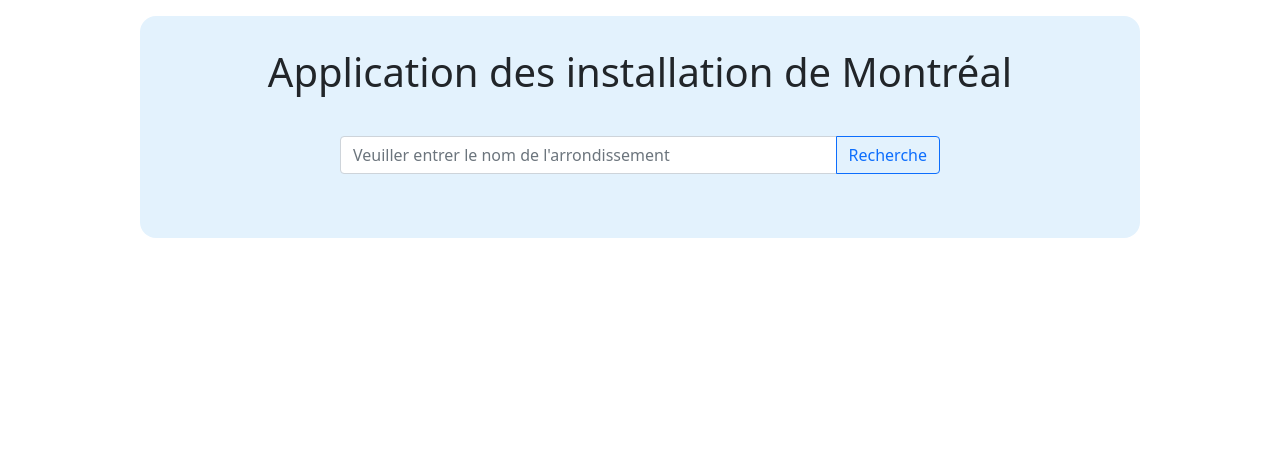
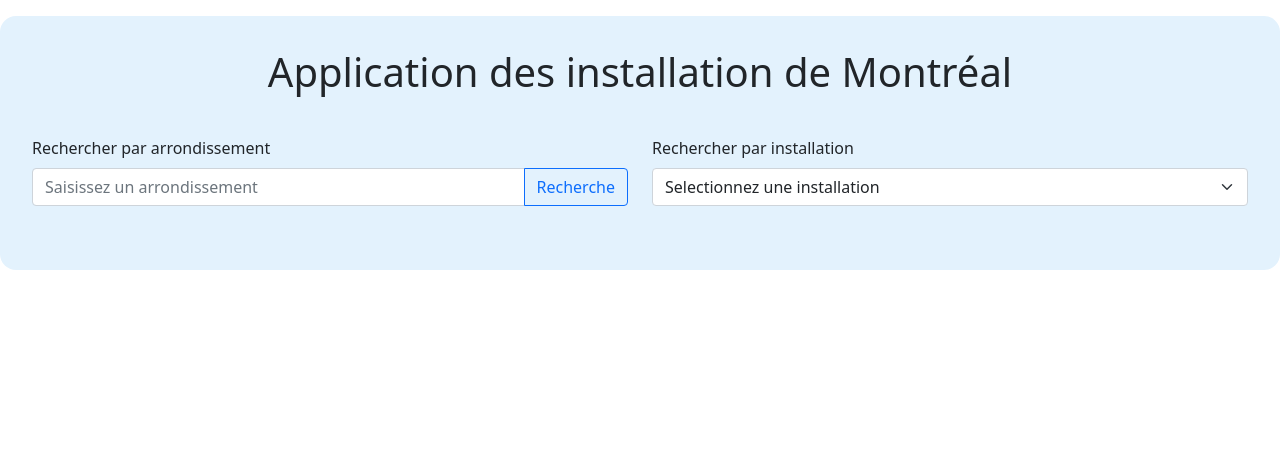
Before and after one commit to fethiuqam/INF5190-projet-session, a Flask app: page / in a window 1280 px wide. Shown: the top 469 px of the page. Run offline with Flask 2, Linux system fonts and the light colour scheme; data that the repository does not hold is empty; parts of the project's set-up code (start-up, migrations or seed data) failed here and were passed over; some libraries are stand-ins or nearby versions.

Commit message:
implementation de la fonctionnalité A6

```diff
--- a/app.py
+++ b/app.py
@@ -37,29 +37,33 @@
 @app.route('/api/installations/')
 def installations():
     if request.args.get('arrondissement'):
-        installations = Installation.query.filter(Installation.arrondissement.ilike(f'%{request.args.get("arrondissement")}%'))
-            #filter_by(
-            #arrondissement=request.args.get('arrondissement'))
+        installations = Installation.query.filter(
+            Installation.arrondissement.ilike(
+                f'%{request.args.get("arrondissement")}%')).order_by(
+            Installation.nom).all()
+    elif request.args.get('nom'):
+        installations = Installation.query.filter_by(
+            nom=request.args.get('nom')).order_by(
+            Installation.nom).all()
     else:
-        installations = Installation.query.all()
-    #data = set([installation.nom for installation in installations])
+        installations = Installation.query.order_by(
+            Installation.nom).all()
     data = installations_schema.dump(installations)
     return jsonify(data)
-    #return jsonify(list(data))
 
 
-@app.route('/api/liste_installations/')
+@app.route('/api/liste-installations/')
 def liste_installations():
     installations = db.session.query(Installation).order_by(
         Installation.nom).all()
-    data = installations_schema.dump(installations)
+    data = list(dict.fromkeys([inst.nom for inst in installations]))
     return jsonify(data)
 
 
 @app.route('/api/glissade/<id>', methods=["PUT"])
 @schema.validate(glissade_update_schema)
 def modify_glissade(id):
-    glissade = Glissade.query. get_or_404(id)
+    glissade = Glissade.query.get_or_404(id)
     data = request.get_json()
     new_glissade = Glissade(**data)
     glissade.update(new_glissade)
@@ -69,7 +73,7 @@
 
 @app.route('/api/glissade/<id>', methods=["DELETE"])
 def delete_glissade(id):
-    glissade = Glissade.query. get_or_404(id)
+    glissade = Glissade.query.get_or_404(id)
     db.session.delete(glissade)
     db.session.commit()
     return "", 200
@@ -78,7 +82,7 @@
 @app.route('/api/patinoire/<id>', methods=["PUT"])
 @schema.validate(patinoire_update_schema)
 def modify_patinoire(id):
-    patinoire = Patinoire.query. get_or_404(id)
+    patinoire = Patinoire.query.get_or_404(id)
     data = request.get_json()
     new_patinoire = Patinoire(**data)
     patinoire.update(new_patinoire)
@@ -88,7 +92,7 @@
 
 @app.route('/api/patinoire/<id>', methods=["DELETE"])
 def delete_patinoire(id):
-    patinoire = Patinoire.query. get_or_404(id)
+    patinoire = Patinoire.query.get_or_404(id)
     db.session.delete(patinoire)
     db.session.commit()
     return "", 200
@@ -97,7 +101,7 @@
 @app.route('/api/piscine/<id>', methods=["PUT"])
 @schema.validate(piscine_update_schema)
 def modify_piscine(id):
-    piscine = Piscine.query. get_or_404(id)
+    piscine = Piscine.query.get_or_404(id)
     data = request.get_json()
     new_piscine = Piscine(**data)
     piscine.update(new_piscine)
@@ -107,7 +111,7 @@
 
 @app.route('/api/piscine/<id>', methods=["DELETE"])
 def delete_piscine(id):
-    piscine = Piscine.query. get_or_404(id)
+    piscine = Piscine.query.get_or_404(id)
     db.session.delete(piscine)
     db.session.commit()
     return "", 200
--- a/static/css/style.css
+++ b/static/css/style.css
@@ -5,7 +5,7 @@
 
 .container {
     background-color: #e3f2fd;
-    max-width: 1000px;
+    max-width: 1400px;
     margin-top: 1em;
     margin-bottom: 1em;
     padding: 2em;
@@ -18,7 +18,6 @@
 }
 
 .search-form {
-    max-width: 600px;
     margin: auto;
 }
 
@@ -26,9 +25,10 @@
     margin-bottom: 1em;
 }
 
+
+
 .group {
-    position: relative;
-    padding-bottom: 25px;
+    margin-bottom: 2em;
 }
 
 .error {
@@ -42,3 +42,7 @@
     color: #dc3545;
     margin: 1em 0;
 }
+
+table {
+    background-color: #fff;
+}
--- a/templates/index.html
+++ b/templates/index.html
@@ -14,15 +14,32 @@
 <div id="container" class="container">
 
     <h1>Application des installation de Montréal</h1>
-    <form action="/" method="get" id="rechercheForm" class="search-form">
-        <div class="input-group mb-3">
-            <input type="text" name="search"  id="rechercheInput" class="form-control"
-                   placeholder="Veuiller entrer le nom de l'arrondissement" >
-            <small class="error"></small>
-            <input type="submit" class="btn btn-outline-primary"
-                   value="Recherche">
+
+
+    <div class="row align-items-center">
+        <div class="col-12 col-md-6">
+            <form action="/" method="get" id="rechercheForm"
+                  class="search-form">
+                <label for="rechercheInput" class="form-label">Rechercher par arrondissement</label>
+                <div class="input-group mb-3">
+                    <input type="text" name="search" id="rechercheInput"
+                           class="form-control"
+                           placeholder="Saisissez un arrondissement">
+                    <small class="error" ></small>
+                    <input type="submit" class="btn btn-outline-primary"
+                           value="Recherche">
+                </div>
+            </form>
         </div>
-    </form>
+        <div class="col-12 col-md-6 group">
+            <label for="rechercheInput" class="form-label">Rechercher par installation</label>
+            <select id="rechercheSelect" class="form-select " >
+                <option selected>Selectionnez une installation</option>
+            </select>
+        </div>
+
+    </div>
+
 
     <div id="results"></div>
 
```
Also changed, not shown: static/js/index.js (+45 -1 lines), README.md.
